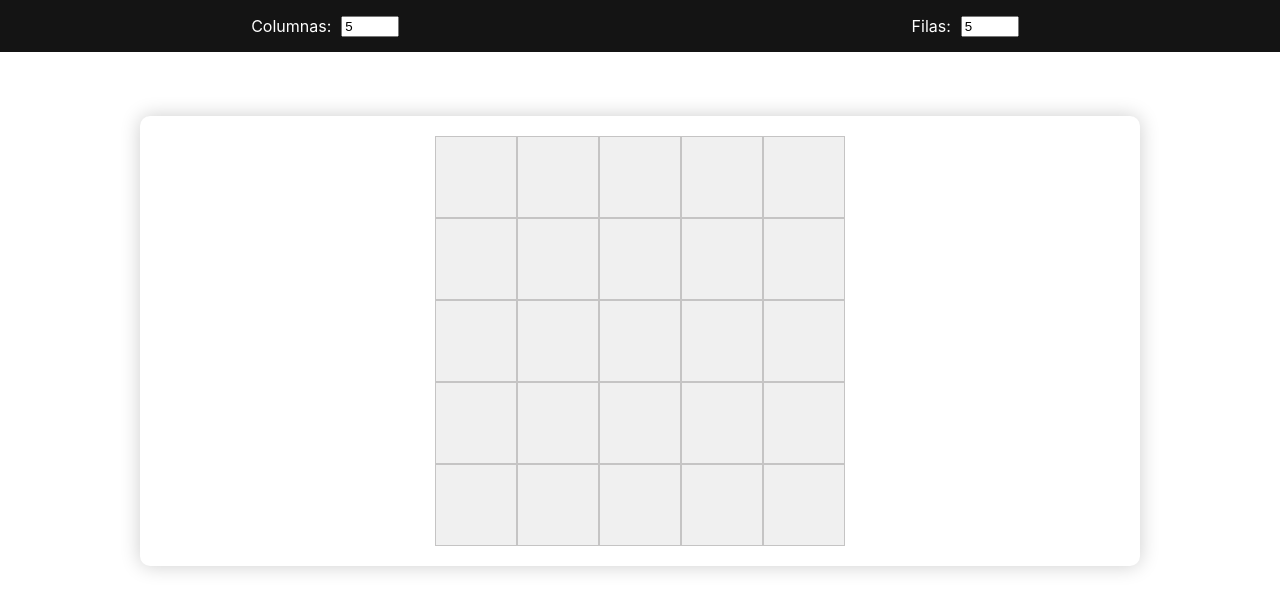
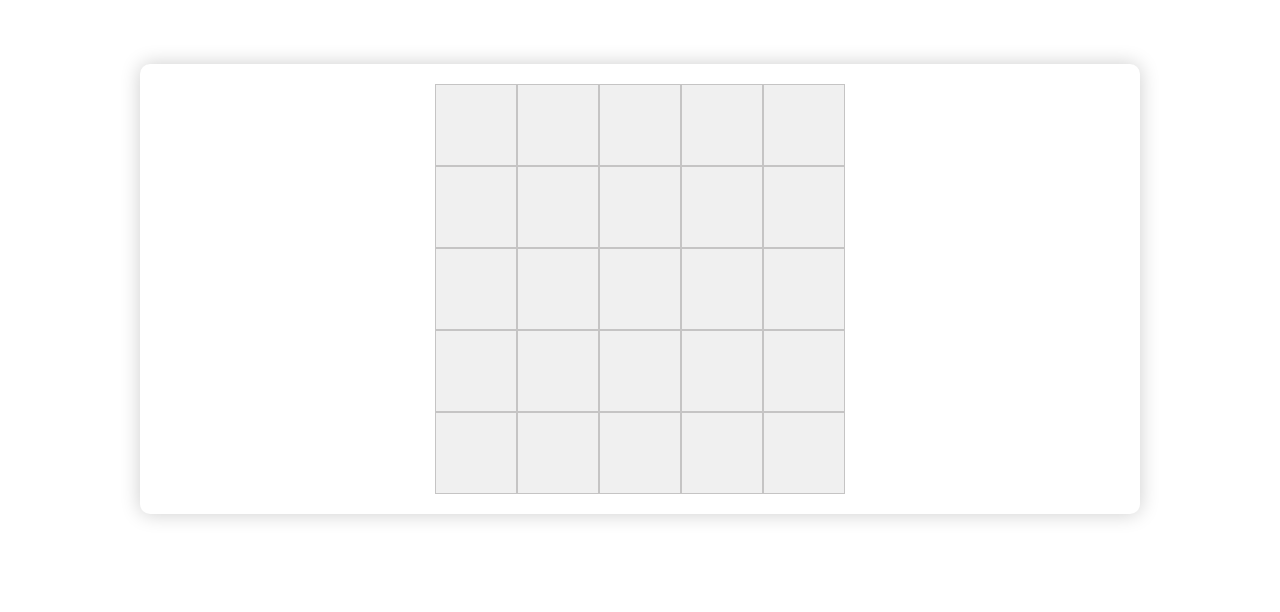
Before and after one commit to MeliLegname/Grilla, a React (Create React App) app: page / in a window 1280 px wide. Shown: the top 612 px of the page. Built offline with nearby package versions, Linux system fonts and the light colour scheme.

Commit message:
Borre los inputs

```diff
--- a/src/components/CellsContainer.js
+++ b/src/components/CellsContainer.js
@@ -87,29 +87,6 @@ class CellsContainer extends React.Component {
 		}
 		return (
 			<React.Fragment>
-				<div className="panelControl">
-					<label>
-						<p>Columnas:</p>
-						<input
-							type="number"
-							name="quantity"
-							min="3"
-							value={this.state.numColumn}
-							onChange={(event) => this.inputChangeHandle('numColumn', event)}
-						/>
-					</label>
-
-					<label>
-						<p>Filas:</p>
-						<input
-							type="number"
-							name="quantity"
-							min="3"
-							value={this.state.numRow}
-							onChange={(event) => this.inputChangeHandle('numRow', event)}
-						/>
-					</label>
-				</div>
 				<div className="CellsContainer">
 					<div className="ContFilas">
 						{row.map((object, indexFila) => {
```
